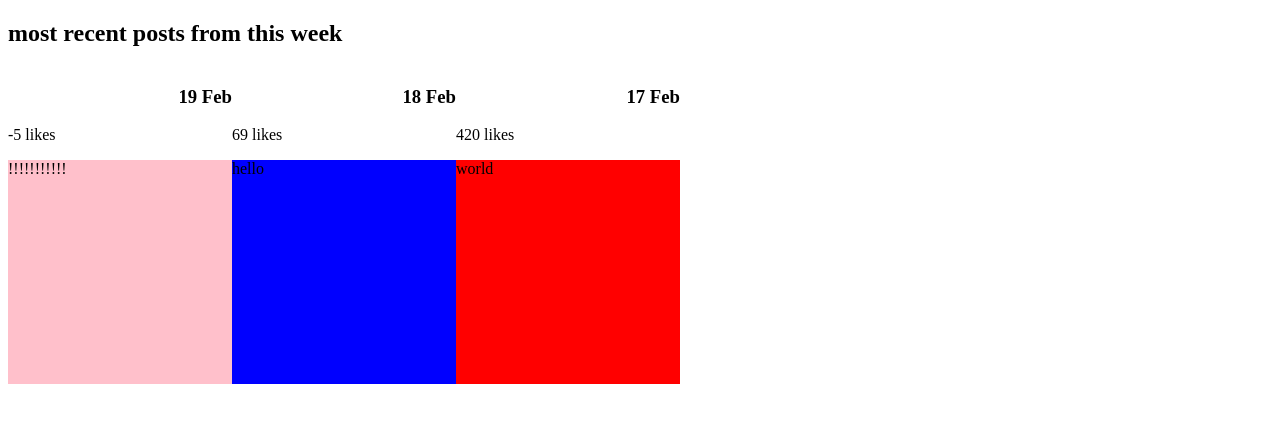
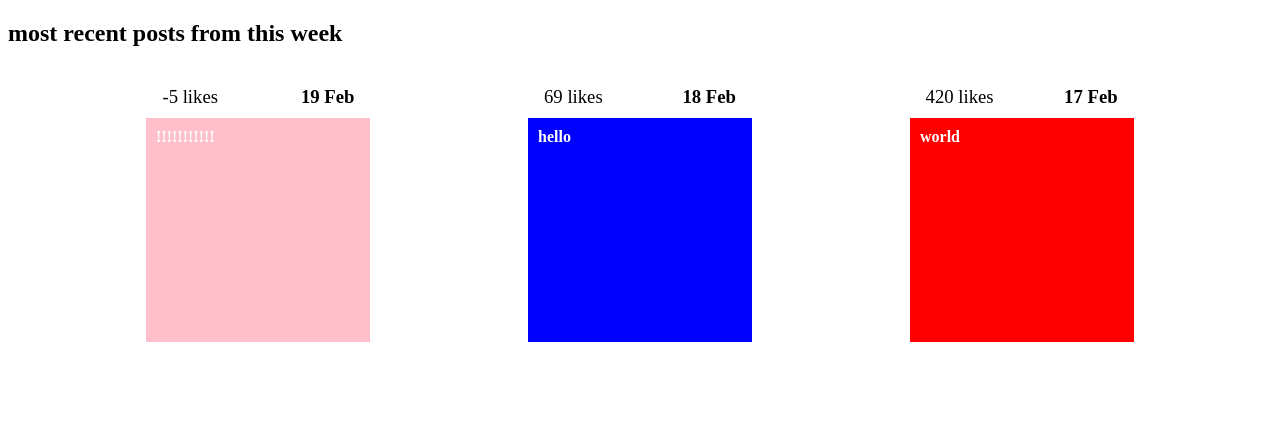
Before and after one commit to colmmurphyxyz/cs1116-ca1, a Flask app: page /home in a window 1280 px wide. Shown: the part 46-469 px from the top of the page. Run offline with Flask 2, Linux system fonts and the light colour scheme; data comes from the database, SQL or seed files in the repository.

Commit message:
abcdefghi

```diff
--- a/static/styles/styles.css
+++ b/static/styles/styles.css
@@ -1,24 +1,55 @@
+@import "root.css";
+
 #posts {
     display: flex;
+    flex-wrap: wrap;
+    justify-content: space-evenly;
 }
 
 .post {
+    display: grid;
+    grid-template-areas:
+        "likes      date"
+        "post       post";
+    grid-template-columns: 1fr 1fr;
+    grid-template-rows: 2rem 2fr;
 
+    margin: 1.2em;
 }
 
 .post > h3 {
-    float: top;
+    grid-area: date;
+    margin: 0;
+    padding-right: 1rem;
     text-align: right;
 }
 
 .post > p {
-    float: top;
+    grid-area: likes;
+    font-size: 1.17em;
+    margin: 0;
+    padding-left: 1rem;
     text-align: left;
 }
 
-svg {
+.post > svg {
+    grid-area: post;
     width: 14rem;
     height: 14rem;
+
+    text-align: center;
+    font-weight: bold;
+    color: white;
+}
+
+svg div {
+    display: table-cell;
+    width: 100%;
+    height: 2fr;
+    padding: 10px;
+    /*border: 3px dashed #1c87c9;*/
+    vertical-align: middle;
+    text-align: center;
 }
 
 form * {
```
Also changed, not shown: schema/create_schema.py (added, +84 -0 lines), test.html (added, +31 -0 lines), 2 other files.
